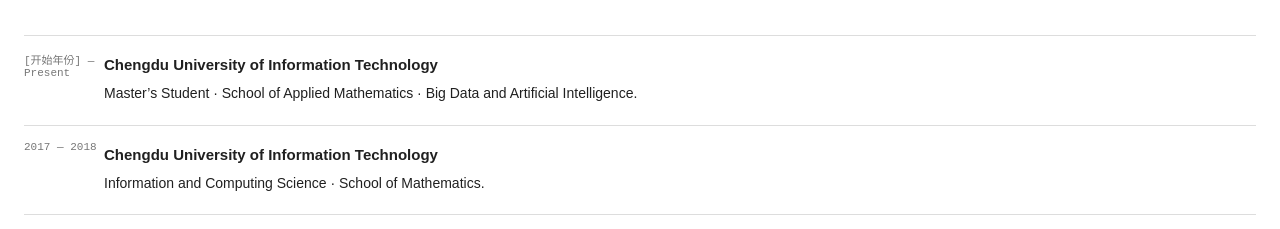
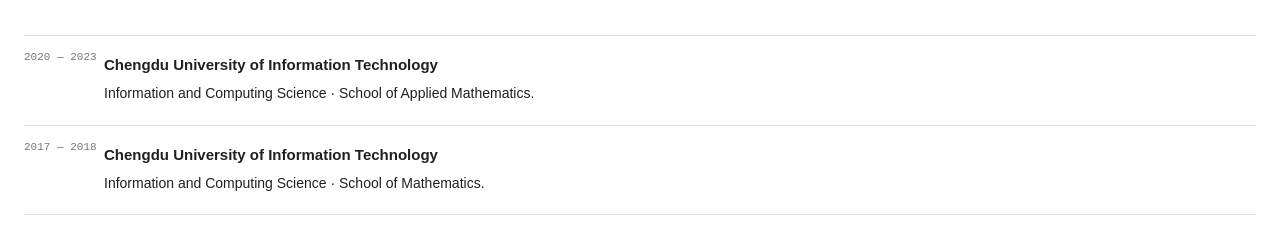
Before and after one commit to PanChengN/PanChengN.github.io, a plain HTML site: page experience.html in a window 1280 px wide. Shown: the part 281-510 px from the top of the page. Drawn offline with Linux system fonts and the light colour scheme.

Commit message:
Correct education history details

```diff
--- a/experience.html
+++ b/experience.html
@@ -1 +1 @@
-<!doctype html><html lang="zh-CN"><head><meta charset="UTF-8"><meta name="viewport" content="width=device-width,initial-scale=1"><title>教育｜Pancheng Niu</title><link rel="stylesheet" href="layouts.css"><link rel="stylesheet" href="academic-color.css"></head><body class="academic"><main><header><a href="index.html">Pancheng Niu</a><nav><a href="about.html">关于</a><a href="now.html">此刻</a><a href="projects.html">项目</a><a href="notes.html">笔记</a><a class="active" href="experience.html">教育</a><a href="contact.html">联系</a></nav></header><section class="page-section"><p class="kicker">05 / EDUCATION</p><h1>Education</h1><article><time>[开始年份] — Present</time><div><b>Chengdu University of Information Technology</b><p>Master’s Student · School of Applied Mathematics · Big Data and Artificial Intelligence.</p></div></article><article><time>2017 — 2018</time><div><b>Chengdu University of Information Technology</b><p>Information and Computing Science · School of Mathematics.</p></div></article></section></main><script src="language.js"></script></body></html>
+<!doctype html><html lang="zh-CN"><head><meta charset="UTF-8"><meta name="viewport" content="width=device-width,initial-scale=1"><title>教育｜Pancheng Niu</title><link rel="stylesheet" href="layouts.css"><link rel="stylesheet" href="academic-color.css"></head><body class="academic"><main><header><a href="index.html">Pancheng Niu</a><nav><a href="about.html">关于</a><a href="now.html">此刻</a><a href="projects.html">项目</a><a href="notes.html">笔记</a><a class="active" href="experience.html">教育</a><a href="contact.html">联系</a></nav></header><section class="page-section"><p class="kicker">05 / EDUCATION</p><h1>Education</h1><article><time>2020 — 2023</time><div><b>Chengdu University of Information Technology</b><p>Information and Computing Science · School of Applied Mathematics.</p></div></article><article><time>2017 — 2018</time><div><b>Chengdu University of Information Technology</b><p>Information and Computing Science · School of Mathematics.</p></div></article></section></main><script src="language.js"></script></body></html>
```
